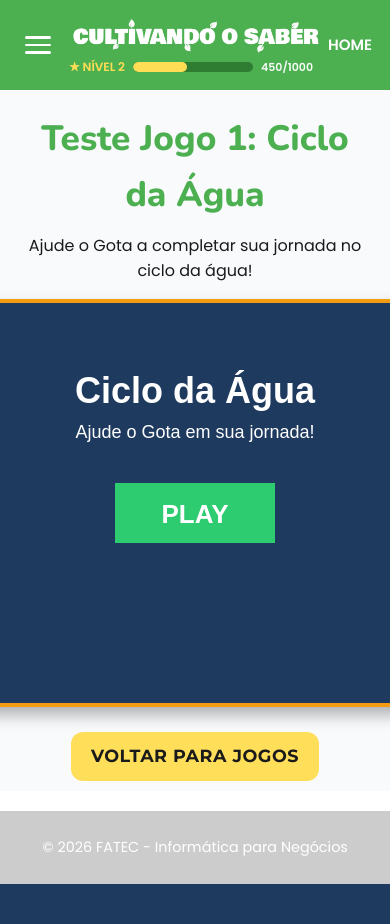
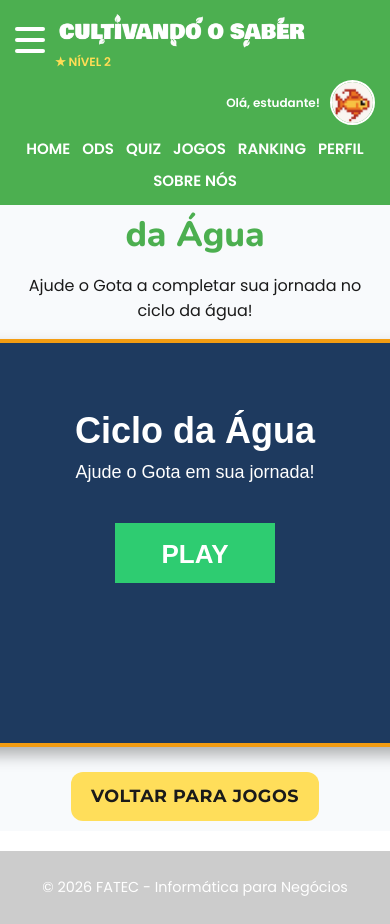
Before and after one commit to allerim-03/Jogo-ODS---TCC, a Flask app: page /jogo1 in a window 390 px wide; the page is wider, and only the part inside the window is pictured. Before the commit the page ends 884 px from the top of that part, so only its background shows below. Run offline with Flask 3, Linux system fonts and the light colour scheme.

Commit message:
ATUALIZAÇÃO

```diff
--- a/TEMPLATES/jogo1.html
+++ b/TEMPLATES/jogo1.html
@@ -57,6 +57,7 @@
             display: flex !important;
             align-items: center !important;
             gap: 18px !important;
+            flex-shrink: 0;
         }
 
         .topbar .info-container {
@@ -73,6 +74,31 @@
             display: block !important;
         }
 
+        /* Hambúrguer */
+        .topbar .hamburger {
+            width: 30px !important;
+            height: 26px !important;
+            display: flex !important;
+            flex-direction: column !important;
+            justify-content: space-between !important;
+            align-items: flex-start !important;
+            cursor: pointer !important;
+            padding: 0 !important;
+            margin: 0 !important;
+            flex-shrink: 0;
+        }
+
+        .topbar .hamburger span {
+            display: block !important;
+            width: 30px !important;
+            height: 4px !important;
+            background-color: #ffffff !important;
+            border-radius: 5px !important;
+            margin: 0 !important;
+            padding: 0 !important;
+            transform: none !important;
+        }
+
         /* Nível e Barra de Experiência */
         .topbar .level {
             display: flex !important;
@@ -110,11 +134,15 @@
 
         /* Menu Central */
         .topbar nav.menu {
-            margin-left: auto !important;
-            margin-right: 25px !important;
+            position: absolute !important;
+            left: 50% !important;
+            transform: translateX(-50%) !important;
+            margin: 0 !important;
             display: flex !important;
             align-items: center !important;
+            justify-content: center !important;
             gap: 20px !important;
+            white-space: nowrap !important;
         }
 
         .topbar nav.menu a {
@@ -137,7 +165,25 @@
             border-bottom: none !important;
         }
 
-        /* Perfil Circular à Direita */
+        /* Saudação e Perfil à Direita */
+        .perfil-usuario {
+            display: flex !important;
+            align-items: center !important;
+            justify-content: flex-end !important;
+            gap: 10px !important;
+            margin-left: auto !important;
+            flex-shrink: 0 !important;
+            position: relative;
+            z-index: 2;
+        }
+
+        #saudacao-aluno {
+            color: #ffffff !important;
+            font-size: 14px !important;
+            font-weight: bold !important;
+            white-space: nowrap !important;
+        }
+
         .topbar .perfil-externo img,
         .topbar img.foto-perfil {
             width: 45px !important;
@@ -154,6 +234,49 @@
             padding-top: 0 !important;
             min-height: auto !important;
             height: auto !important;
+        }
+
+        /* Responsividade da Navbar */
+        @media (max-width: 1200px) {
+            .topbar { padding-left: 15px !important; padding-right: 15px !important; }
+            .topbar nav.menu { gap: 12px !important; }
+            .topbar nav.menu a { font-size: 13px !important; }
+            .topbar .left { gap: 10px !important; }
+            .topbar .level .bar { width: 75px !important; }
+        }
+
+        @media (max-width: 1000px) {
+            .topbar nav.menu {
+                position: static !important;
+                transform: none !important;
+                margin-left: auto !important;
+                margin-right: 15px !important;
+                flex-wrap: wrap !important;
+                gap: 8px 12px !important;
+                white-space: normal !important;
+            }
+            .topbar nav.menu a { font-size: 12px !important; }
+            .topbar .level .bar,
+            .topbar .level .xp { display: none !important; }
+        }
+
+        @media (max-width: 700px) {
+            .topbar {
+                height: auto !important;
+                min-height: 90px !important;
+                flex-wrap: wrap !important;
+                gap: 12px !important;
+                padding: 12px 15px !important;
+            }
+            .topbar nav.menu {
+                order: 3;
+                width: 100%;
+                margin: 0 !important;
+                justify-content: center !important;
+            }
+            .perfil-usuario { margin-left: auto !important; }
+            #saudacao-aluno { font-size: 12px !important; }
+            main { margin-top: 130px !important; }
         }
 
         /* Estilização da Tela do Jogo */
@@ -234,10 +369,14 @@
             <a href="/sobrenos">SOBRE NÓS</a>
         </nav>
 
-        <!-- Perfil à Direita -->
-        <a href="/perfil" class="perfil-externo">
-            <img src="{{ url_for('static', filename='img/foto.png') }}" class="foto-perfil" alt="Perfil">
-        </a>
+        <!-- Saudação e Perfil à Direita -->
+        <div class="perfil-usuario">
+            <span id="saudacao-aluno">Olá, estudante!</span>
+
+            <a href="/perfil" class="perfil-externo">
+                <img src="{{ url_for('static', filename='img/foto.png') }}" class="foto-perfil" alt="Perfil">
+            </a>
+        </div>
     </header>
 
     <!-- CONTEÚDO PRINCIPAL -->
@@ -269,5 +408,20 @@
     <script src="{{ url_for('static', filename='js/jogo1.js') }}"></script>
     <script src="{{ url_for('static', filename='js/jogo1/npc.js') }}"></script>
 
+    <!-- RECEBER NOME DO CADASTRO -->
+    <script>
+        document.addEventListener("DOMContentLoaded", function () {
+            const nomeAluno = localStorage.getItem("nomeAluno");
+            const saudacao = document.getElementById("saudacao-aluno");
+
+            if (nomeAluno && nomeAluno.trim() !== "") {
+                const primeiroNome = nomeAluno.trim().split(/\s+/)[0];
+                saudacao.textContent = `Olá, ${primeiroNome}!`;
+            } else {
+                saudacao.textContent = "Olá, estudante!";
+            }
+        });
+    </script>
+
 </body>
 </html>
```
Also changed, not shown: other parts of TEMPLATES/jogo1.html (+53 -9 lines).
